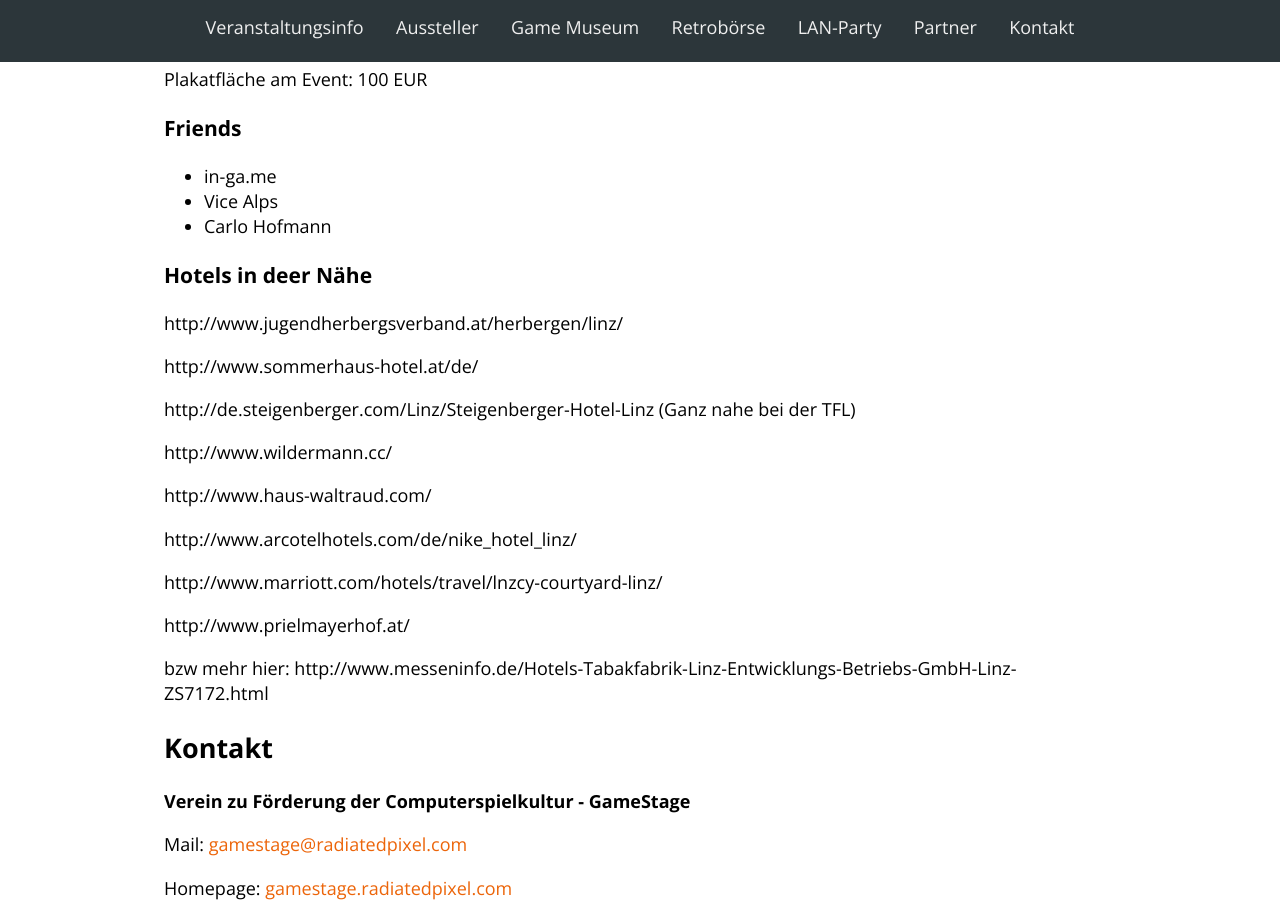
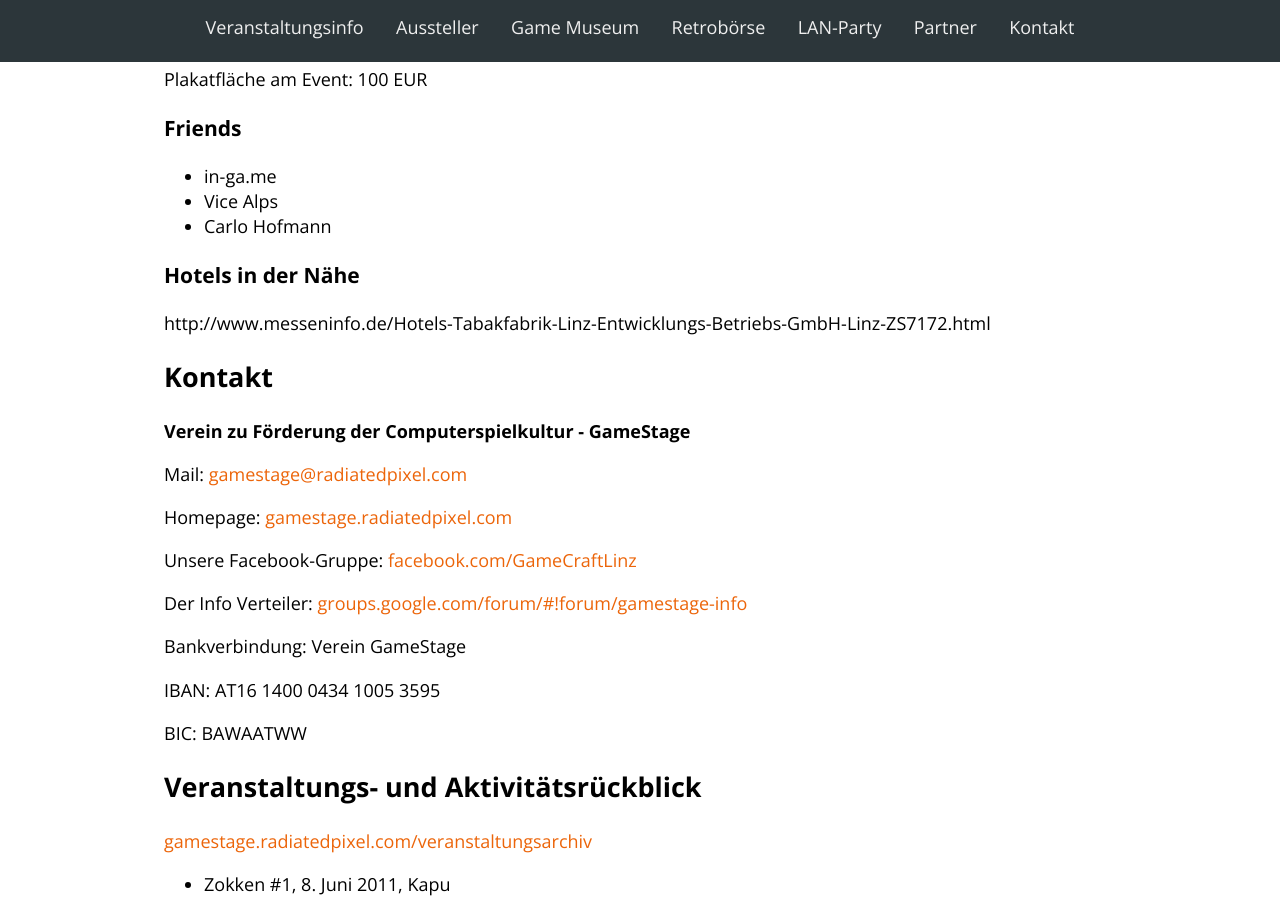
Before and after one commit to Lorti/gsexpo, a Jekyll site: the page built from index.html, in a window 1280 px wide and 900 px high, scrolled down 4368 px. Built offline with Jekyll 4.4.1, drawn with Linux system fonts in a browser that asks for light colours; nearby versions of some CDN libraries; Markdown is read by kramdown in place of the engine named in the settings.

Commit message:
Update partner.markdown

```diff
--- a/_includes/partner.markdown
+++ b/_includes/partner.markdown
@@ -22,23 +22,6 @@
 * Vice Alps
 * Carlo Hofmann
 
-### Hotels in deer Nähe
-http://www.jugendherbergsverband.at/herbergen/linz/
+### Hotels in der Nähe
 
-http://www.sommerhaus-hotel.at/de/
-
-http://de.steigenberger.com/Linz/Steigenberger-Hotel-Linz
-(Ganz nahe bei der TFL)
-
-http://www.wildermann.cc/
-
-http://www.haus-waltraud.com/
-
-http://www.arcotelhotels.com/de/nike_hotel_linz/
-
-http://www.marriott.com/hotels/travel/lnzcy-courtyard-linz/
-
-http://www.prielmayerhof.at/
-
-bzw mehr hier:
 http://www.messeninfo.de/Hotels-Tabakfabrik-Linz-Entwicklungs-Betriebs-GmbH-Linz-ZS7172.html
```
